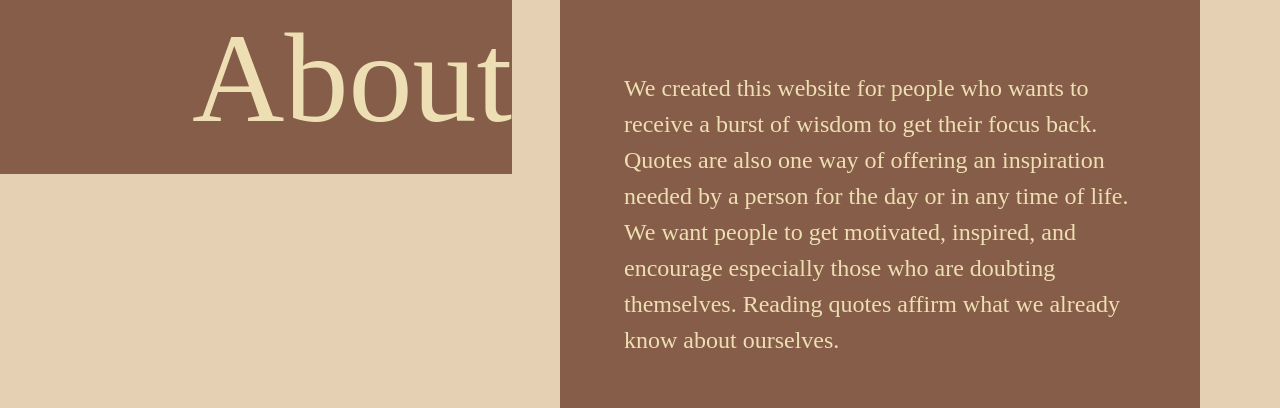
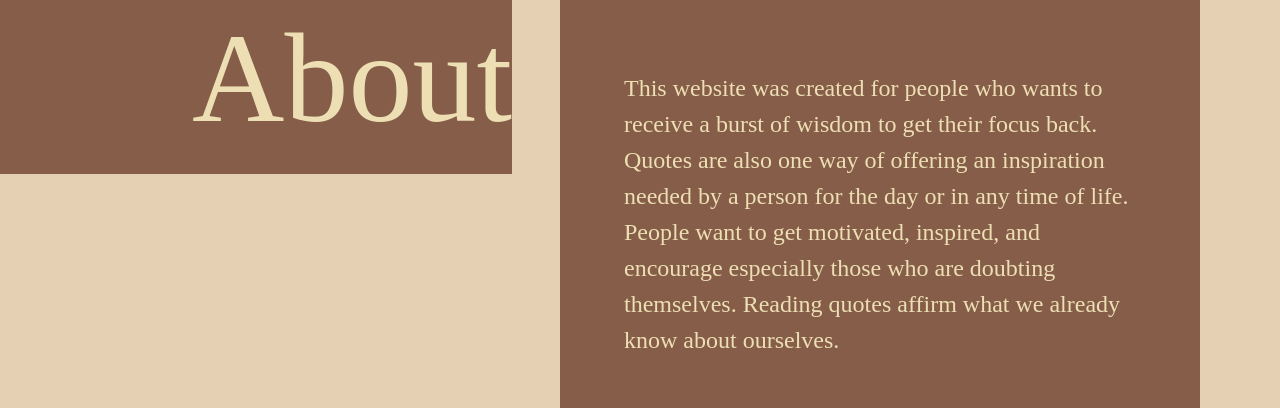
Before and after one commit to rlruedas/QuotesCafe, a Next.js app: page /about in a window 1280 px wide. Shown: the part 306-714 px from the top of the page. Built offline with nearby package versions, Linux system fonts and the light colour scheme; a web font is replaced by a local one.

Commit message:
Change about content

```diff
--- a/pages/about.jsx
+++ b/pages/about.jsx
@@ -15,10 +15,10 @@ function About() {
         </section>
         <section className="absolute flex flex-col justify-center items-center bottom-0 right-0 lg:right-[5em] w-[80%] h-[70%] lg:w-[50%] lg:h-[70%] bg-[#855D49]">
           <span className="w-[80%] lg:text-[1.5em] text-[#EDDFB3]">
-            We created this website for people who wants to receive a burst of
+            This website was created for people who wants to receive a burst of
             wisdom to get their focus back. Quotes are also one way of offering
             an inspiration needed by a person for the day or in any time of
-            life. We want people to get motivated, inspired, and encourage
+            life. People want to get motivated, inspired, and encourage
             especially those who are doubting themselves. Reading quotes
             affirm what we already know about ourselves.{" "}
           </span>
```
